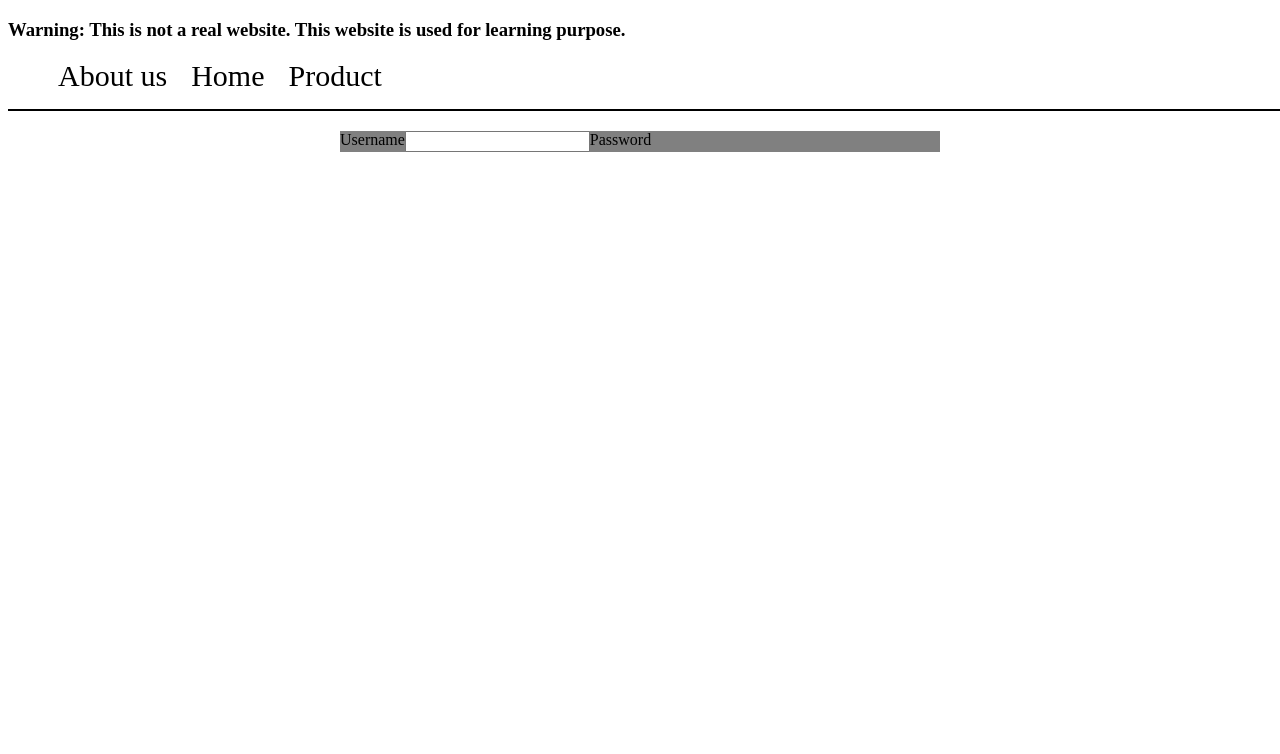
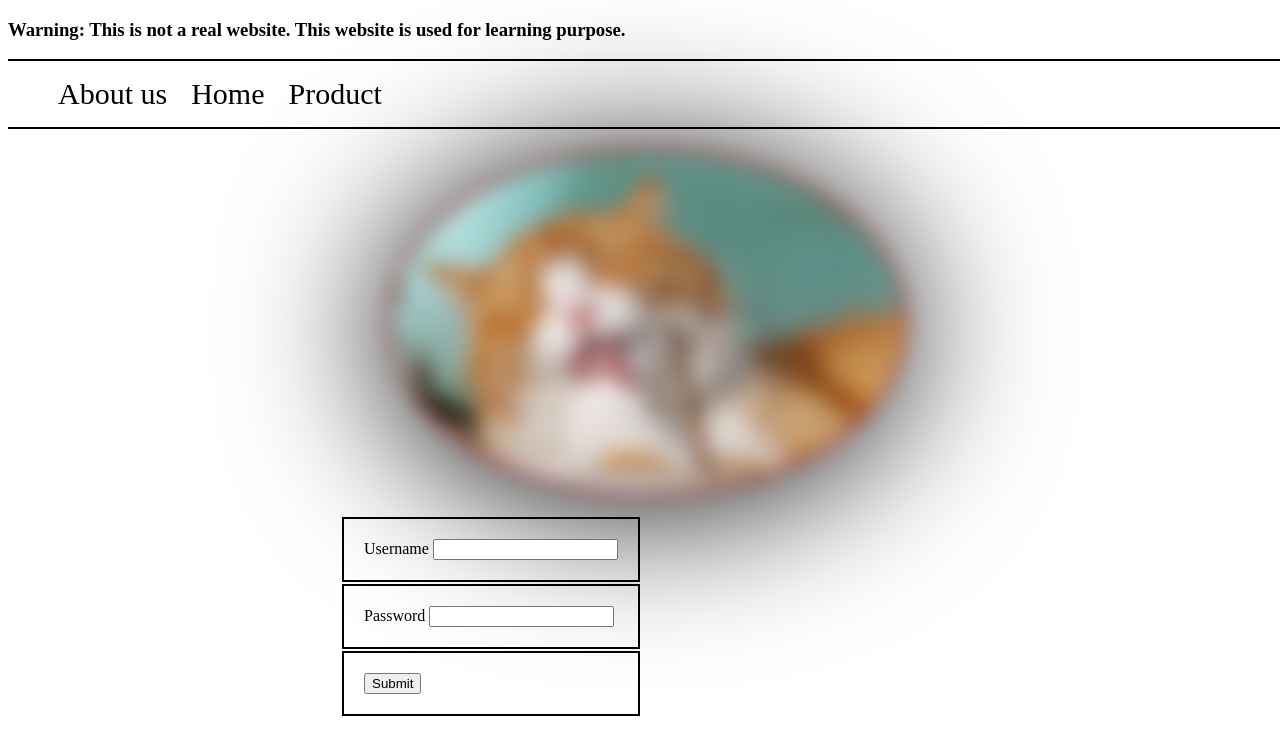
Before and after one commit to dany4240/webprogramming, a plain HTML site: page index.html in a window 1280 px wide. Drawn offline with Linux system fonts and the light colour scheme.

Commit message:
another update

```diff
--- a/index.html
+++ b/index.html
@@ -17,14 +17,39 @@
         </ul>
     </nav>
 
+    <section class="section-hero1">
+        <img class="img-cat" src="./assets/cat1.jpg" alt="a cat">
+    </section>
+
 
     <form action="send" method="post">
         <div id="form1">
-            <label for="name">Username</label>
-            <input type="text" name="user" id="user">
-            <label for="pass">Password</label>
+            <table class="login">
+                <tr>
+                    <td>
+                        <label for="name">Username   </label>
+                        <input type="text" name="user" id="user">
+                    </td>
+                </tr>
+                <tr>
+                    <td>
+                        <label for="pass">Password   </label>
+                        <input type="text" name="pass" id="pass" >
+                    </td>
+                </tr>
+                <tr>
+                    <td>
+                        <input type="button" value="Submit">
+                    </td>
+                </tr>
+            </table>
+
+
+
         </div>
     </form>
+
+
     <!-- <h1>Sample Website</h1>
     <h3>This is a website for learning HTML and CSS. This is NOT a real website.</h3>
     <a class="link-deco" href="https://www.youtube.com/watch?v=xvFZjo5PgG0">DO NOT CliCK</a>
--- a/style.css
+++ b/style.css
@@ -8,6 +8,8 @@ nav {
     margin: auto 0;
     border-bottom: 2px solid;
     margin-bottom: 20px;
+    border-top: 2px solid;
+
 }
 .nav-1 ul li {
     font-size: 30px;
@@ -61,17 +63,7 @@ ol li {
     font-size: 100px;
 }
 
-ul li {
-    font-size: 10px;
-    list-style-type: disc;
-    list-style-image: url("./assets/check-mark.png");
 
-}
-
-ul li img {
-    width: 20px;
-    height: 20px;
-}
 
 #table-custom {
     border-collapse: collapse;
@@ -80,11 +72,10 @@ ul li img {
 }
 #table-custom th,td {
     border: 2px solid black;
+    padding: 20px;
 }
 
-th,td {
-    padding: 20px;
-}
+
 
 #table-custom tr:first-child {
     background-color: gray;
@@ -97,10 +88,44 @@ th,td {
 }
 
 #form1 {
-    background-color: gray;
+    position: relative;
+}
+
+form {
     width: 600px;
-    position: relative;
     display: flex;
     margin: auto;
     padding: auto;
+
 }
+
+.section-hero1 {
+    width: 100vw;
+
+    .img-cat {
+        width: 40%;
+        height: 30%;
+        display: flex;
+        padding: auto;
+        margin: auto;
+        margin-bottom: 20px;
+        object-fit: cover;
+        border-radius: 100%;
+        transition: .5s;
+        filter: blur(10px) drop-shadow(-2.5px 10px 5rem black);
+        border: 2px solid red;
+
+    }
+
+    .img-cat:hover {
+        border-radius: 0%;
+        filter: blur(0px) drop-shadow(-2.5px 10px 5rem red);
+        border: 2px solid red;
+        transition: .5s;
+    }
+
+}
+
+#login {
+    border-color: white;
+}
```
Also changed, not shown: assets/cat1.jpg (added).
